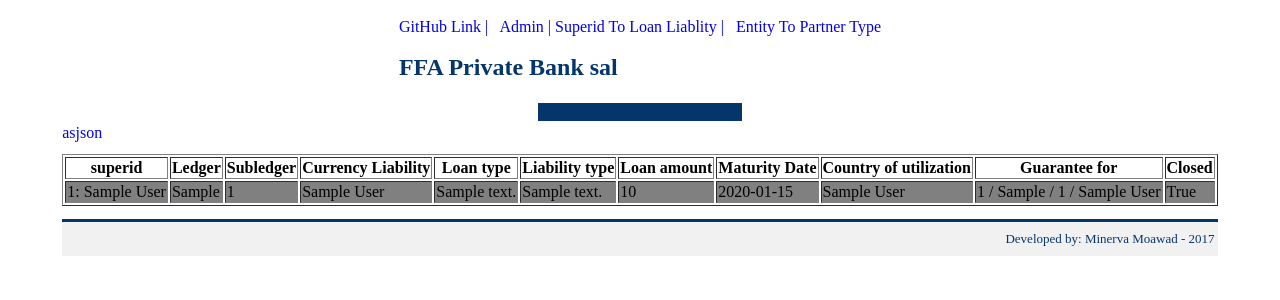
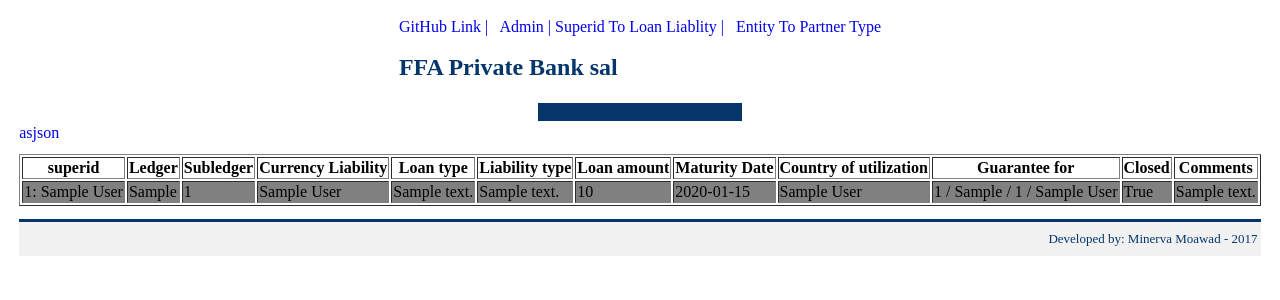
Before and after one commit to minerva22/ffa-cdr-admin, a Django app: page / in a window 1280 px wide. Shown: the top 300 px of the page. Run offline with Django 3.2, Linux system fonts and the light colour scheme; tables that the repository leaves empty hold one stand-in row (values such as "Sample post").

Commit message:
add comments field

```diff
--- a/cdradmin/models.py
+++ b/cdradmin/models.py
@@ -138,6 +138,8 @@
      # ledger = forms.CharField(required=False, blank=True, null=True)
     #  country_of_utilization = forms.CharField(required=False, blank=True, null=True)
 
+     comments = models.CharField(max_length=600, blank=True)
+
 
      def clean(self,*args, **kwargs):
        if self.liability_type.short_description in ['TSR','TBI']:
--- a/cdradmin/templates/cdradmin/index.html
+++ b/cdradmin/templates/cdradmin/index.html
@@ -82,6 +82,7 @@
   <th>Country of utilization</th>
   <th>Guarantee for</th>
   <th>Closed</th>
+  <th>Comments</th>
 </tr>
 {% for x in object_list %}
 <tr {% if x.closed %} bgcolor="grey" {% endif %}>
@@ -103,6 +104,7 @@
     {% endif %}
   </td>
   <td>{{x.closed}}</td>
+  <td>{{x.comments}}</td>
 </tr>
 {% endfor %}
 </table></td></tr>
```
Also changed, not shown: cdradmin/migrations/0027_superidtoloanliability_comments.py (added).
